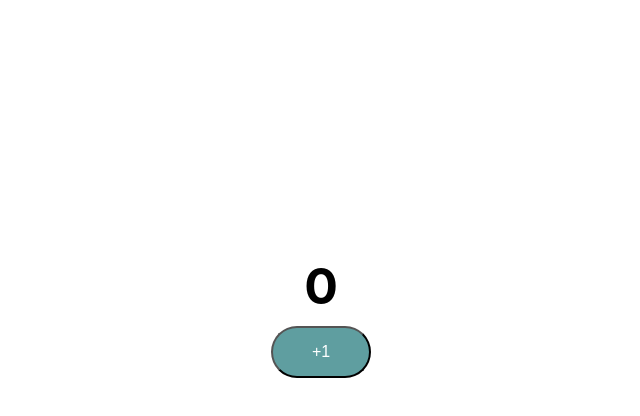
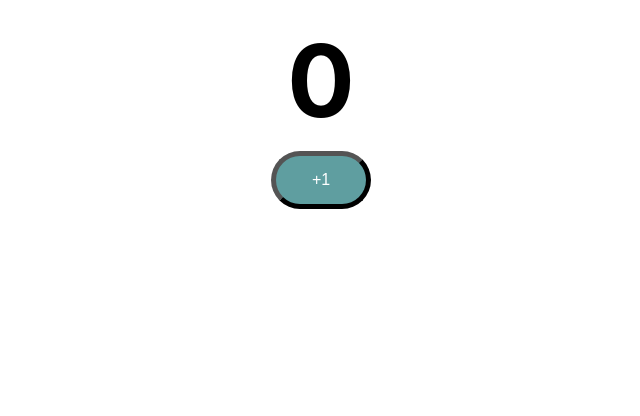
Before and after one commit to Jewel-cse/React-Basics, a React (Create React App) app: page / in a window 1280 px wide. Shown: the top 416 px of the page, without its empty margins (319-959 px from the left). Built offline with nearby package versions, Linux system fonts and the light colour scheme.

Commit message:
add state to our component

```diff
--- a/src/App.css
+++ b/src/App.css
@@ -1,6 +1,6 @@
 .App {
   text-align: center;
-  margin-top: 20%;
+  margin-top: 20px;
 }
 
 .App-logo {
--- a/src/components/counter/Counter.css
+++ b/src/components/counter/Counter.css
@@ -6,11 +6,13 @@
   color: white;
   padding: 15px;
   border-radius: 30px;
+  border-color: black;
+  border-width: 5px;
 }
 
 .count{
     font-weight: bold;
-    font-size: 50px;
+    font-size: 100px;
     padding: 20px;
 
 }
--- a/src/components/counter/Counter.jsx
+++ b/src/components/counter/Counter.jsx
@@ -1,17 +1,24 @@
-
-import './Counter.css'
+import { useState } from 'react';
+import './Counter.css';
 
 export default function Counter() {
+  //[0,f]
+  const [count, setCount] = useState(0); //use state return an array of current value and function
 
-    function increamentCounterFunction() {
-        console.log('increament clicked')
-    }
+  function increamentCounterFunction() {
+    setCount(count + 1);
+    //console.log(count)
+    //console.log('increament clicked')
+  }
 
-
-    return <div className="Counter">
-        <span className="count">0</span>
-        <div>
-            <button className="counterButton" onClick={increamentCounterFunction}>+1</button>
-        </div>
-  </div>;
+  return (
+    <div className="Counter">
+      <span className="count">{count}</span>
+      <div>
+        <button className="counterButton" onClick={increamentCounterFunction}>
+          +1
+        </button>
+      </div>
+    </div>
+  );
 }
```
